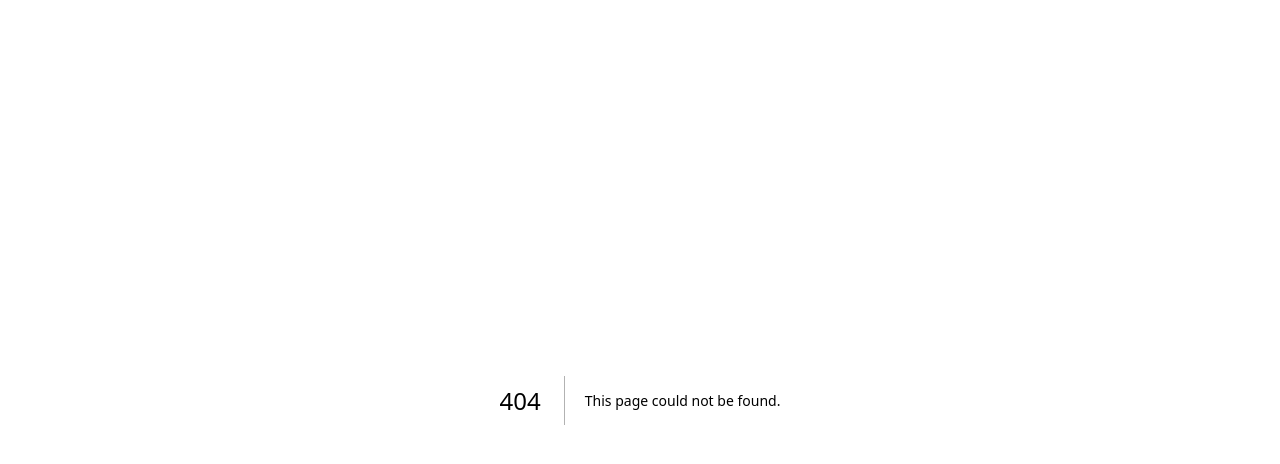
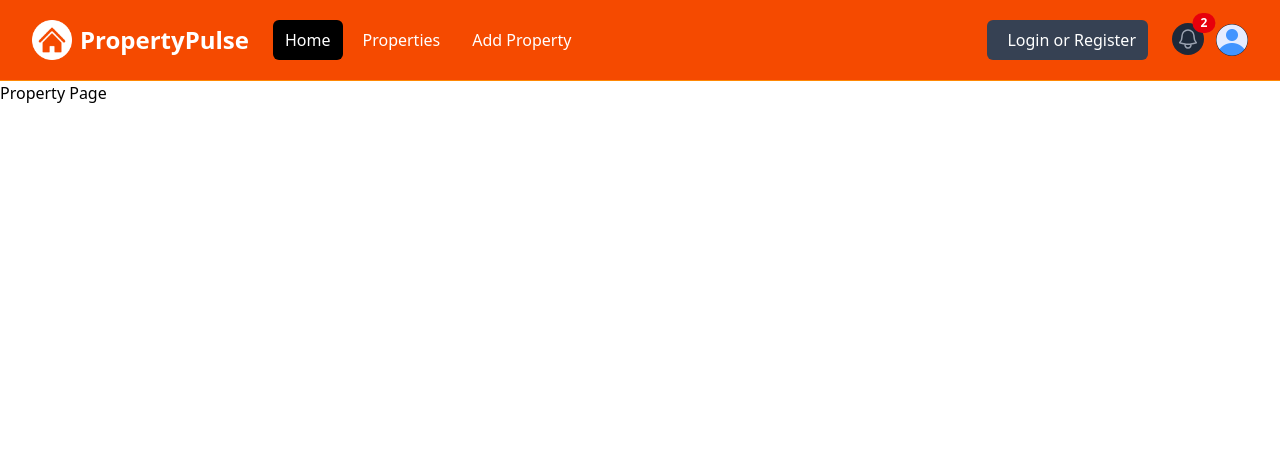
Before and after one commit to enesarihan/PropertyQuest, a Next.js app: page /properties in a window 1280 px wide. Before the commit this address had no page. Shown: the top 464 px of the page. Built offline with nearby package versions, Linux system fonts and the light colour scheme.

Commit message:
Navbar added.

```diff
--- a/app/layout.jsx
+++ b/app/layout.jsx
@@ -1,4 +1,5 @@
 import "@/assets/styles/globals.css";
+import Navbar from "@/components/Navbar";
 
 export const metadata = {
   title: "Property Quest",
@@ -10,6 +11,7 @@
   return (
     <html>
       <body>
+        <Navbar />
         <main>{children}</main>
       </body>
     </html>
--- a/app/page.jsx
+++ b/app/page.jsx
@@ -1,5 +1,12 @@
+import Link from "next/link";
+
 const HomePage = () => {
-  return <div className="text-2xl">Home Page</div>;
+  return (
+    <div>
+      <h1 className="text-3xl">Welcome</h1>
+      <Link href={"/properties"}>Go to Properties</Link>
+    </div>
+  );
 };
 
 export default HomePage;
--- /dev/null
+++ b/app/properties/[...id]/page.jsx
@@ -0,0 +1,5 @@
+const PropertyPage = ({ params }) => {
+  return <div>Property Page {params.id}</div>;
+};
+
+export default PropertyPage;
--- /dev/null
+++ b/app/properties/add/page.jsx
@@ -0,0 +1,5 @@
+const AddPropertyPage = () => {
+  return <div>Add Property Page</div>;
+};
+
+export default AddPropertyPage;
--- /dev/null
+++ b/app/properties/page.jsx
@@ -0,0 +1,5 @@
+const PropertiesPage = () => {
+  return <div>Properties Page</div>;
+};
+
+export default PropertiesPage;
--- /dev/null
+++ b/components/Navbar.jsx
@@ -0,0 +1,203 @@
+import Image from "next/image";
+import logo from "@/assets/images/logo-white.png";
+import profieDefault from "@/assets/images/profile.png";
+
+const Navbar = () => {
+  return (
+    <nav className="bg-orange-600 border-b border-orange-400">
+      <div className="mx-auto max-w-7xl px-2 sm:px-6 lg:px-8">
+        <div className="relative flex h-20 items-center justify-between">
+          <div className="absolute inset-y-0 left-0 flex items-center md:hidden">
+            {/* <!-- Mobile menu button--> */}
+            <button
+              type="button"
+              id="mobile-dropdown-button"
+              className="relative inline-flex items-center justify-center rounded-md p-2 text-gray-400 hover:bg-gray-700 hover:text-white focus:outline-none focus:ring-2 focus:ring-inset focus:ring-white"
+              aria-controls="mobile-menu"
+              aria-expanded="false"
+            >
+              <span className="absolute -inset-0.5"></span>
+              <span className="sr-only">Open main menu</span>
+              <svg
+                className="block h-6 w-6"
+                fill="none"
+                viewBox="0 0 24 24"
+                strokeWidth="1.5"
+                stroke="currentColor"
+                aria-hidden="true"
+              >
+                <path
+                  strokeLinecap="round"
+                  strokeLinejoin="round"
+                  d="M3.75 6.75h16.5M3.75 12h16.5m-16.5 5.25h16.5"
+                />
+              </svg>
+            </button>
+          </div>
+
+          <div className="flex flex-1 items-center justify-center md:items-stretch md:justify-start">
+            {/* <!-- Logo --> */}
+            <a className="flex flex-shrink-0 items-center" href="/index.html">
+              <Image className="h-10 w-auto" src={logo} alt="PropertyPulse" />
+
+              <span className="hidden md:block text-white text-2xl font-bold ml-2">
+                PropertyPulse
+              </span>
+            </a>
+            {/* <!-- Desktop Menu Hidden below md screens --> */}
+            <div className="hidden md:ml-6 md:block">
+              <div className="flex space-x-2">
+                <a
+                  href="/index.html"
+                  className="text-white bg-black hover:bg-gray-900 hover:text-white rounded-md px-3 py-2"
+                >
+                  Home
+                </a>
+                <a
+                  href="/properties.html"
+                  className="text-white hover:bg-gray-900 hover:text-white rounded-md px-3 py-2"
+                >
+                  Properties
+                </a>
+                <a
+                  href="/add-property.html"
+                  className="text-white hover:bg-gray-900 hover:text-white rounded-md px-3 py-2"
+                >
+                  Add Property
+                </a>
+              </div>
+            </div>
+          </div>
+
+          {/* <!-- Right Side Menu (Logged Out) --> */}
+          <div className="hidden md:block md:ml-6">
+            <div className="flex items-center">
+              <button className="flex items-center text-white bg-gray-700 hover:bg-gray-900 hover:text-white rounded-md px-3 py-2">
+                <i className="fa-brands fa-google text-white mr-2"></i>
+                <span>Login or Register</span>
+              </button>
+            </div>
+          </div>
+
+          {/* <!-- Right Side Menu (Logged In) --> */}
+          <div className="absolute inset-y-0 right-0 flex items-center pr-2 md:static md:inset-auto md:ml-6 md:pr-0">
+            <a href="messages.html" className="relative group">
+              <button
+                type="button"
+                className="relative rounded-full bg-gray-800 p-1 text-gray-400 hover:text-white focus:outline-none focus:ring-2 focus:ring-white focus:ring-offset-2 focus:ring-offset-gray-800"
+              >
+                <span className="absolute -inset-1.5"></span>
+                <span className="sr-only">View notifications</span>
+                <svg
+                  className="h-6 w-6"
+                  fill="none"
+                  viewBox="0 0 24 24"
+                  strokeWidth="1.5"
+                  stroke="currentColor"
+                  aria-hidden="true"
+                >
+                  <path
+                    strokeLinecap="round"
+                    strokeLinejoin="round"
+                    d="M14.857 17.082a23.848 23.848 0 005.454-1.31A8.967 8.967 0 0118 9.75v-.7V9A6 6 0 006 9v.75a8.967 8.967 0 01-2.312 6.022c1.733.64 3.56 1.085 5.455 1.31m5.714 0a24.255 24.255 0 01-5.714 0m5.714 0a3 3 0 11-5.714 0"
+                  />
+                </svg>
+              </button>
+              <span className="absolute top-0 right-0 inline-flex items-center justify-center px-2 py-1 text-xs font-bold leading-none text-white transform translate-x-1/2 -translate-y-1/2 bg-red-600 rounded-full">
+                2
+                {/* <!-- Replace with the actual number of notifications --> */}
+              </span>
+            </a>
+            {/* <!-- Profile dropdown button --> */}
+            <div className="relative ml-3">
+              <div>
+                <button
+                  type="button"
+                  className="relative flex rounded-full bg-gray-800 text-sm focus:outline-none focus:ring-2 focus:ring-white focus:ring-offset-2 focus:ring-offset-gray-800"
+                  id="user-menu-button"
+                  aria-expanded="false"
+                  aria-haspopup="true"
+                >
+                  <span className="absolute -inset-1.5"></span>
+                  <span className="sr-only">Open user menu</span>
+                  <Image
+                    className="h-8 w-8 rounded-full"
+                    src={profieDefault}
+                    alt=""
+                  />
+                </button>
+              </div>
+
+              {/* <!-- Profile dropdown --> */}
+              <div
+                id="user-menu"
+                className="hidden absolute right-0 z-10 mt-2 w-48 origin-top-right rounded-md bg-white py-1 shadow-lg ring-1 ring-black ring-opacity-5 focus:outline-none"
+                role="menu"
+                aria-orientation="vertical"
+                aria-labelledby="user-menu-button"
+                tabIndex="-1"
+              >
+                <a
+                  href="/profile.html"
+                  className="block px-4 py-2 text-sm text-gray-700"
+                  role="menuitem"
+                  tabIndex="-1"
+                  id="user-menu-item-0"
+                >
+                  Your Profile
+                </a>
+                <a
+                  href="/saved-properties.html"
+                  className="block px-4 py-2 text-sm text-gray-700"
+                  role="menuitem"
+                  tabIndex="-1"
+                  id="user-menu-item-2"
+                >
+                  Saved Properties
+                </a>
+                <button
+                  className="block px-4 py-2 text-sm text-gray-700"
+                  role="menuitem"
+                  tabIndex="-1"
+                  id="user-menu-item-2"
+                >
+                  Sign Out
+                </button>
+              </div>
+            </div>
+          </div>
+        </div>
+      </div>
+
+      {/* <!-- Mobile menu, show/hide based on menu state. --> */}
+      <div className="hidden" id="mobile-menu">
+        <div className="space-y-1 px-2 pb-3 pt-2">
+          <a
+            href="/index.html"
+            className="bg-black text-white block rounded-md px-3 py-2 text-base font-medium"
+          >
+            Home
+          </a>
+          <a
+            href="/properties.html"
+            className="text-white block rounded-md px-3 py-2 text-base font-medium"
+          >
+            Properties
+          </a>
+          <a
+            href="/add-property.html"
+            className="text-white block rounded-md px-3 py-2 text-base font-medium"
+          >
+            Add Property
+          </a>
+          <button className="flex items-center text-white bg-gray-700 hover:bg-gray-900 hover:text-white rounded-md px-3 py-2 my-5">
+            <i className="fa-brands fa-google mr-2"></i>
+            <span>Login or Register</span>
+          </button>
+        </div>
+      </div>
+    </nav>
+  );
+};
+
+export default Navbar;
```
